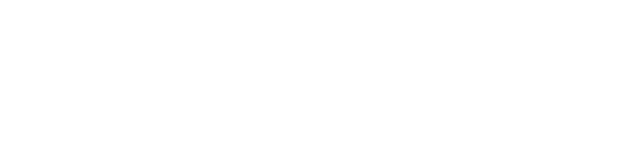
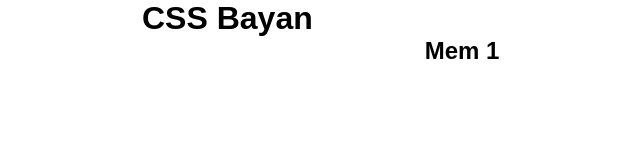
Before and after one commit to raenlin/cssBayan, a plain HTML site: page cssBayan/index.html in a window 1280 px wide. Shown: the whole page, without its empty margins (178-818 px from the left). Drawn offline with Linux system fonts and the light colour scheme.

Commit message:
feat: add first item (пятница, 10 марта 2023 г. 18:30:59 (MSK))

```diff
--- a/cssBayan/index.html
+++ b/cssBayan/index.html
@@ -6,4 +6,21 @@
         <link rel="stylesheet" href="style.css">
         <meta name="viewport" content="width=device-width, initial-scale=1">
     </head>
+    <body>
+        <header>
+            <h1>CSS Bayan</h1>
+        </header>
+        <div class="wrapper">
+            <div class="accordeon">
+                <details class="accordeon-item">
+                    <summary><h2>Mem 1</h2></summary>
+                    <a hregf="">
+                        <img src="mem1.png" alt="Мем Спорт - это жизнь">
+                    </a>
+                </details>
+
+                </div>
+            </div>
+        </div>
+    </body>
 </html>
--- a/cssBayan/style.css
+++ b/cssBayan/style.css
@@ -0,0 +1,30 @@
+* {
+    padding: 0;
+    margin: 0;
+    box-sizing: border-box;
+}
+
+body {
+    font-family: sans-serif;
+    width: 50vw;
+    margin: 0 auto;
+}
+
+h1 {
+    align-items: center;
+}
+
+details > summary {
+    list-style: none;
+}
+
+.wrapper {
+    display: flex;
+    flex-wrap: wrap;
+    justify-content: center;
+    align-items: center;
+    width: 100%;
+}
+
+.accordeon {
+}
```
Also changed, not shown: cssBayan/mem1.png (added), cssBayan/mem2.png (added).
